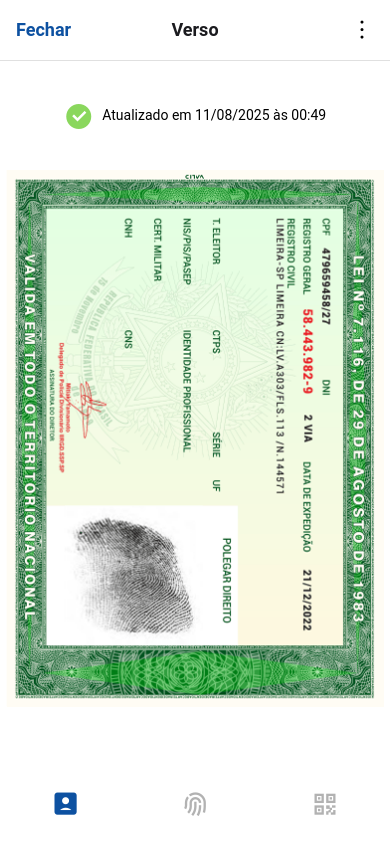
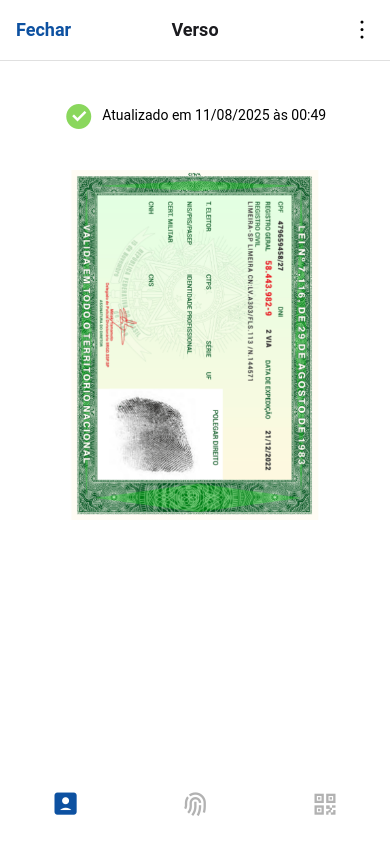
Before and after one commit to gov-br/gov-br-rgdigital-beabarbosa, a website: page www/link2.html in a window 390 px wide. Drawn offline with Linux system fonts and the light colour scheme; some packages are replaced by stand-ins of ours.

Commit message:
Update link2.html

```diff
--- a/www/link2.html
+++ b/www/link2.html
@@ -65,7 +65,7 @@
                 <div class="page-content">
                     <div class="update-info" id="update-info"></div>
                     <div class="block" style="margin: 0;">
-                        <div class="center"><img src="img/verso.png"></div>
+                        <div class="center"><img src="img/verso.png" style="height: 350px;"></div>
 
 
                         <!-- Conteúdo adicional -->
```
